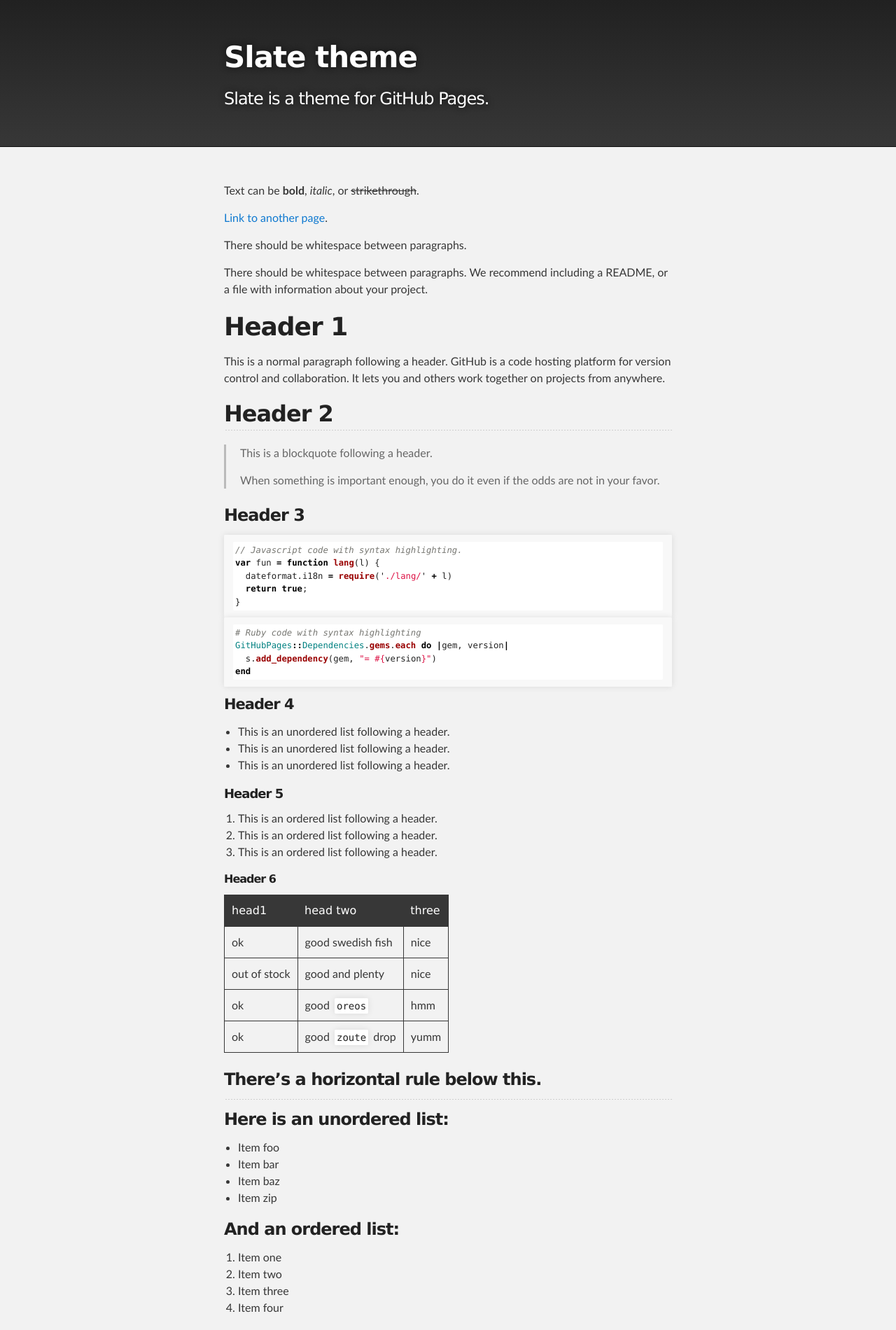
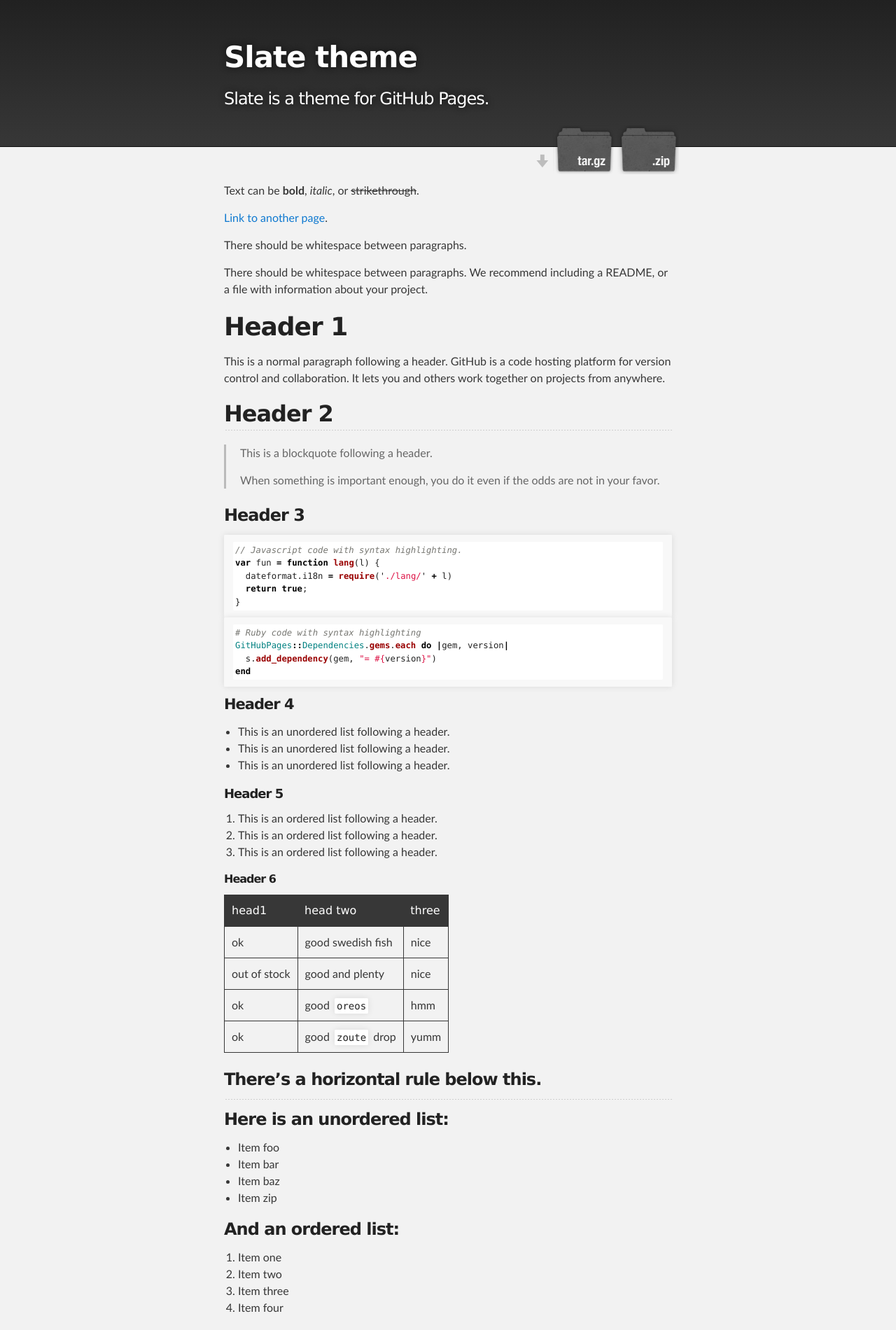
Before and after one commit to nolanpreilly/nolanpreilly.github.io, a Jekyll site: the page built from index.md, in a window 1280 px wide. Shown: the top 1900 px of the page at 70% size. Built offline with Jekyll 4.4.1, drawn with Linux system fonts in a browser that asks for light colours.

Commit message:
Update _config.yml

```diff
--- a/_config.yml
+++ b/_config.yml
@@ -1,5 +1,5 @@
 title: Slate theme
 description: Slate is a theme for GitHub Pages.
-show_downloads: false
+show_downloads: True
 google_analytics:
 theme: jekyll-theme-slate
```
